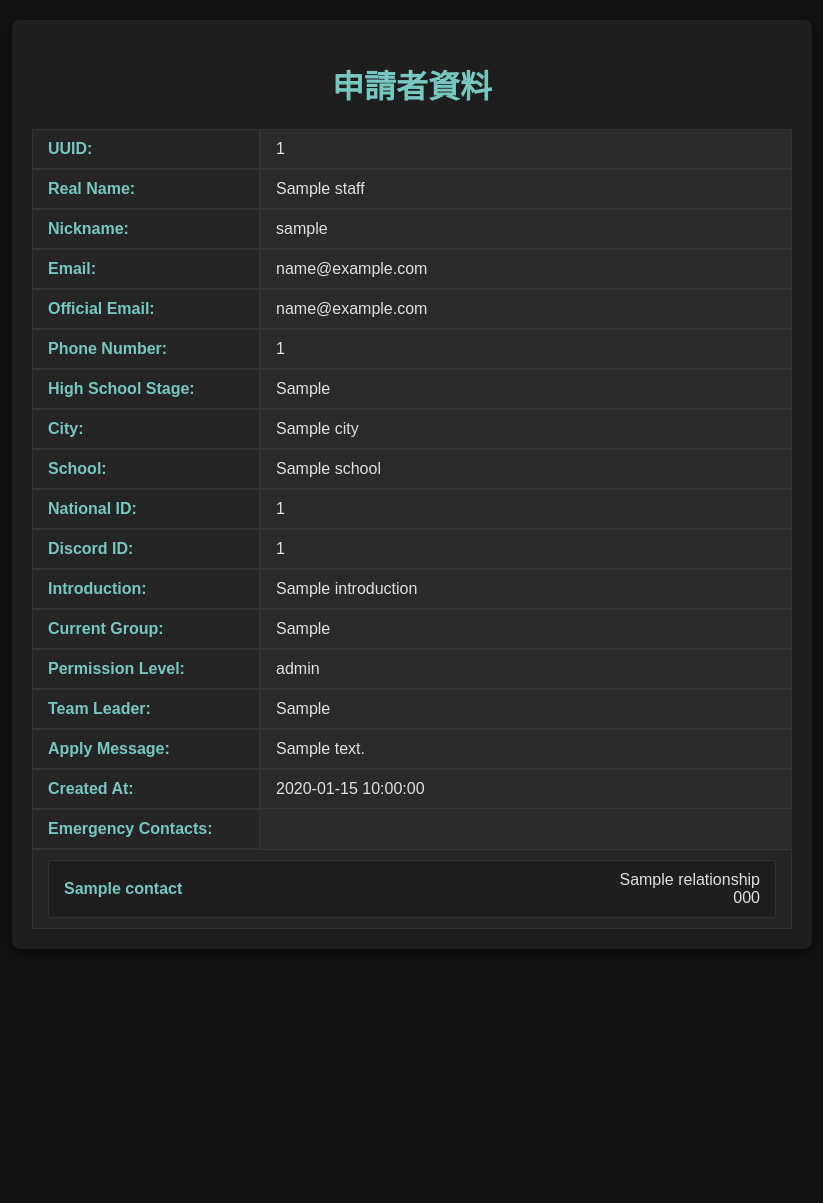
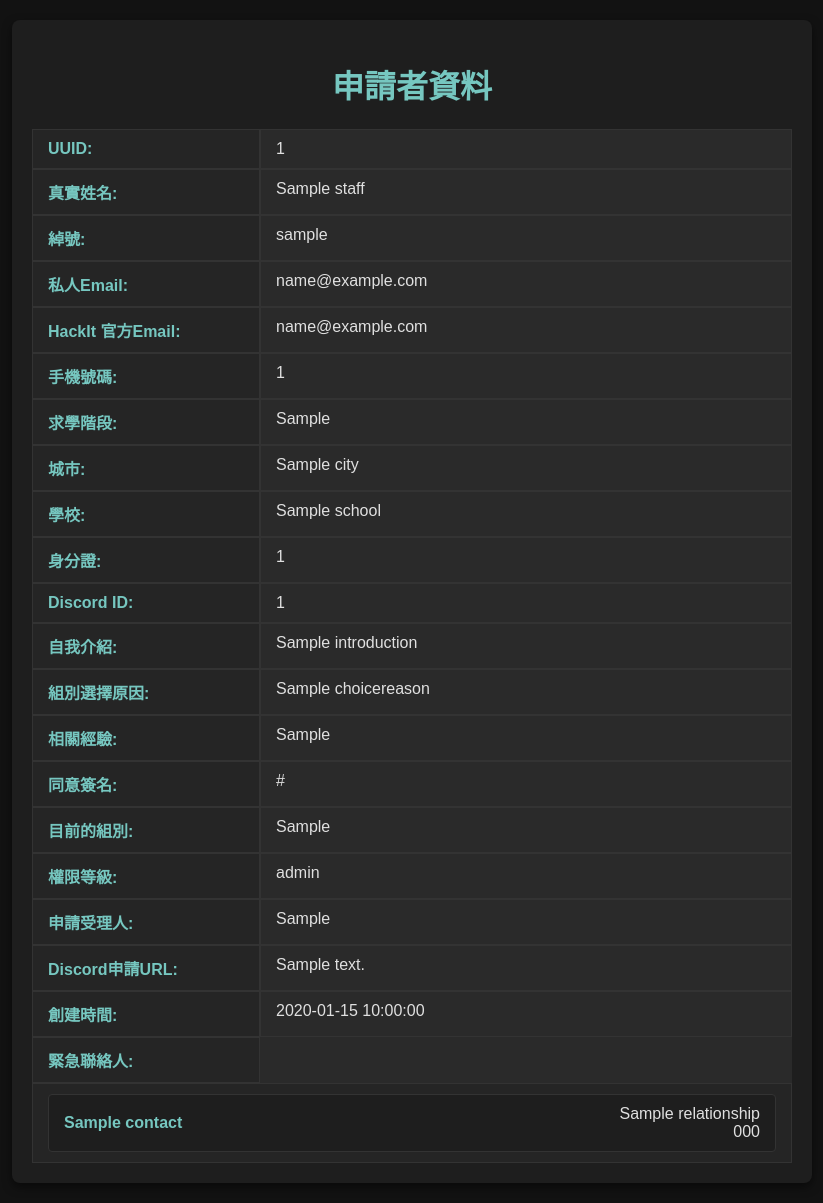
Before and after one commit to HackIt-Taiwan/HackItInterviewer, a Flask app: template app/templates/applicant_data.html in a window 1280 px wide. Shown: the whole page, without its empty margins (228-1051 px from the left). Before the commit the page ends 929 px from the top, so only its background shows below. Run offline with Flask 3, Linux system fonts and the light colour scheme; the template is opened without the code that fills it: most values are stand-ins (such as "Sample title", 1, 10 or a date in 2020); parts of the project's set-up code (start-up, migrations or seed data) failed here and were passed over.

Commit message:
feat: Applicant_data to chinese & relevant_experience and choice_reason

```diff
--- a/app/templates/applicant_data.html
+++ b/app/templates/applicant_data.html
@@ -111,37 +111,37 @@
           <strong>UUID:</strong> <span>{{ staff.uuid }}</span>
         </div>
         <div class="field">
-          <strong>Real Name:</strong> <span>{{ staff.real_name }}</span>
+          <strong>真實姓名:</strong> <span>{{ staff.real_name }}</span>
         </div>
         {% if staff.nickname %}
         <div class="field">
-          <strong>Nickname:</strong> <span>{{ staff.nickname }}</span>
+          <strong>綽號:</strong> <span>{{ staff.nickname }}</span>
         </div>
         {% endif %}
         <div class="field">
-          <strong>Email:</strong> <span>{{ staff.email }}</span>
+          <strong>私人Email:</strong> <span>{{ staff.email }}</span>
         </div>
         <div class="field">
-          <strong>Official Email:</strong>
+          <strong>HackIt 官方Email:</strong>
           <span>{{ staff.official_email }}</span>
         </div>
         <div class="field">
-          <strong>Phone Number:</strong> <span>{{ staff.phone_number }}</span>
+          <strong>手機號碼:</strong> <span>{{ staff.phone_number }}</span>
         </div>
         <div class="field">
-          <strong>High School Stage:</strong>
+          <strong>求學階段:</strong>
           <span>{{ staff.high_school_stage }}</span>
         </div>
         <div class="field">
-          <strong>City:</strong> <span>{{ staff.city }}</span>
+          <strong>城市:</strong> <span>{{ staff.city }}</span>
         </div>
         {% if staff.school %}
         <div class="field">
-          <strong>School:</strong> <span>{{ staff.school }}</span>
+          <strong>學校:</strong> <span>{{ staff.school }}</span>
         </div>
         {% endif %} {% if staff.national_id %}
         <div class="field">
-          <strong>National ID:</strong>
+          <strong>身分證:</strong>
           <span>{{ staff.national_id }}</span>
         </div>
         {% endif %} {% if staff.discord_id %}
@@ -151,34 +151,49 @@
         </div>
         {% endif %} {% if staff.introduction %}
         <div class="field">
-          <strong>Introduction:</strong>
+          <strong>自我介紹:</strong>
           <span>{{ staff.introduction }}</span>
+        </div>
+        {% endif %} {% if staff.choicereason %}
+        <div class="field">
+          <strong>組別選擇原因:</strong>
+          <span>{{ staff.choicereason }}</span>
+        </div>
+        {% endif %} {% if staff.relevant_experience %}
+        <div class="field">
+          <strong>相關經驗:</strong>
+          <span>{{ staff.relevant_experience }}</span>
+        </div>
+        {% endif %} {% if staff.signature_url %}
+        <div class="field">
+          <strong>同意簽名:</strong>
+          <span>{{ staff.signature_url }}</span>
         </div>
         {% endif %}
         <div class="field">
-          <strong>Current Group:</strong> <span>{{ staff.current_group }}</span>
+          <strong>目前的組別:</strong> <span>{{ staff.current_group }}</span>
         </div>
         <div class="field">
-          <strong>Permission Level:</strong>
+          <strong>權限等級:</strong>
           <span>{{ staff.permission_level }}</span>
         </div>
         {% if staff.team_leader %}
         <div class="field">
-          <strong>Team Leader:</strong>
+          <strong>申請受理人:</strong>
           <span>{{ staff.team_leader }}</span>
         </div>
         {% endif %} {% if staff.apply_message %}
         <div class="field">
-          <strong>Apply Message:</strong>
+          <strong>Discord申請URL:</strong>
           <span>{{ staff.apply_message }}</span>
         </div>
         {% endif %}
         <div class="field">
-          <strong>Created At:</strong> <span>{{ staff.created_at }}</span>
+          <strong>創建時間:</strong> <span>{{ staff.created_at }}</span>
         </div>
         {% if staff.emergency_contact %}
         <div class="field">
-          <strong>Emergency Contacts:</strong>
+          <strong>緊急聯絡人:</strong>
           <div class="emergency-contacts">
             <ul>
               {% for contact in staff.emergency_contact %}
```
Also changed, not shown: app/routes/application.py (+21 -5 lines), 1 other file.
